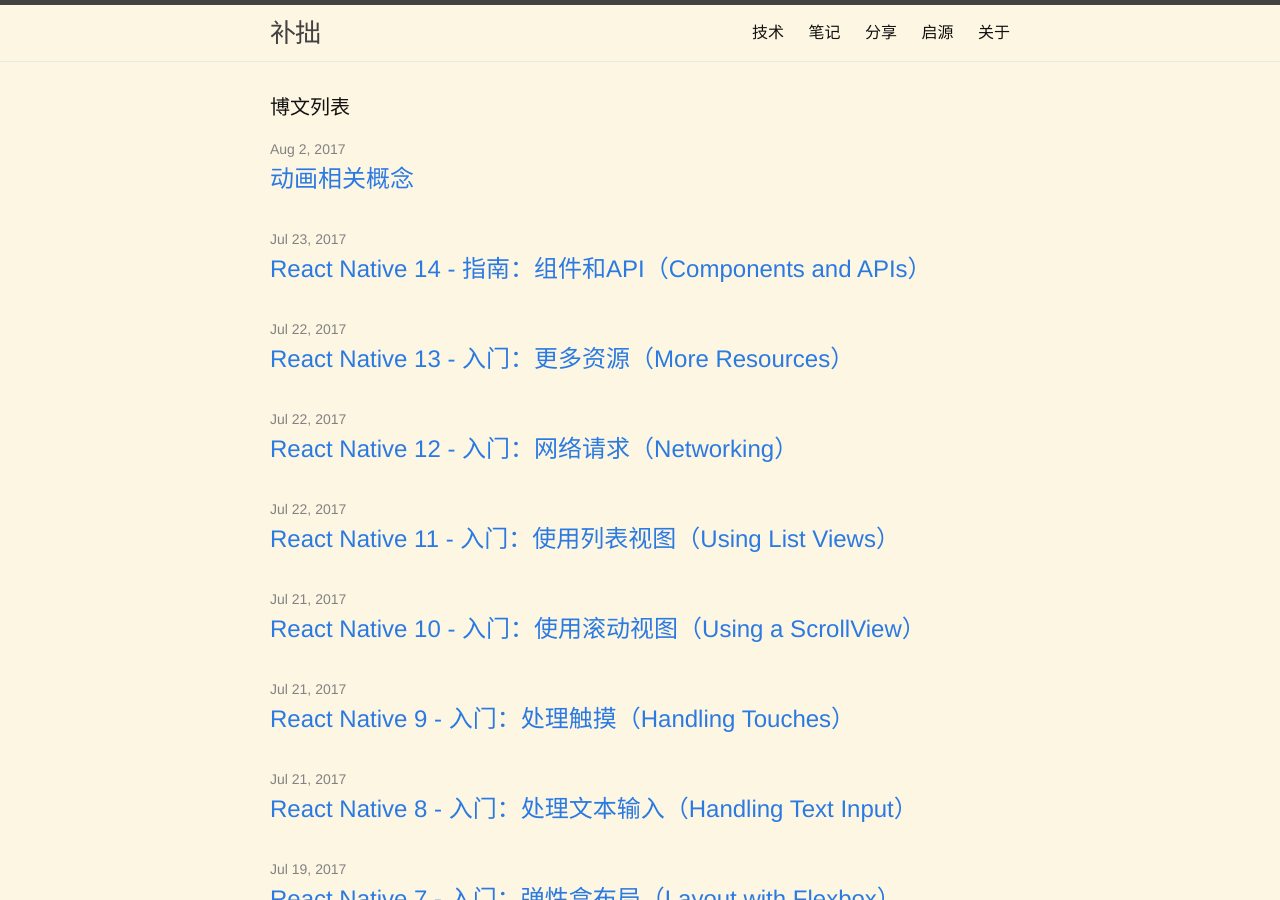
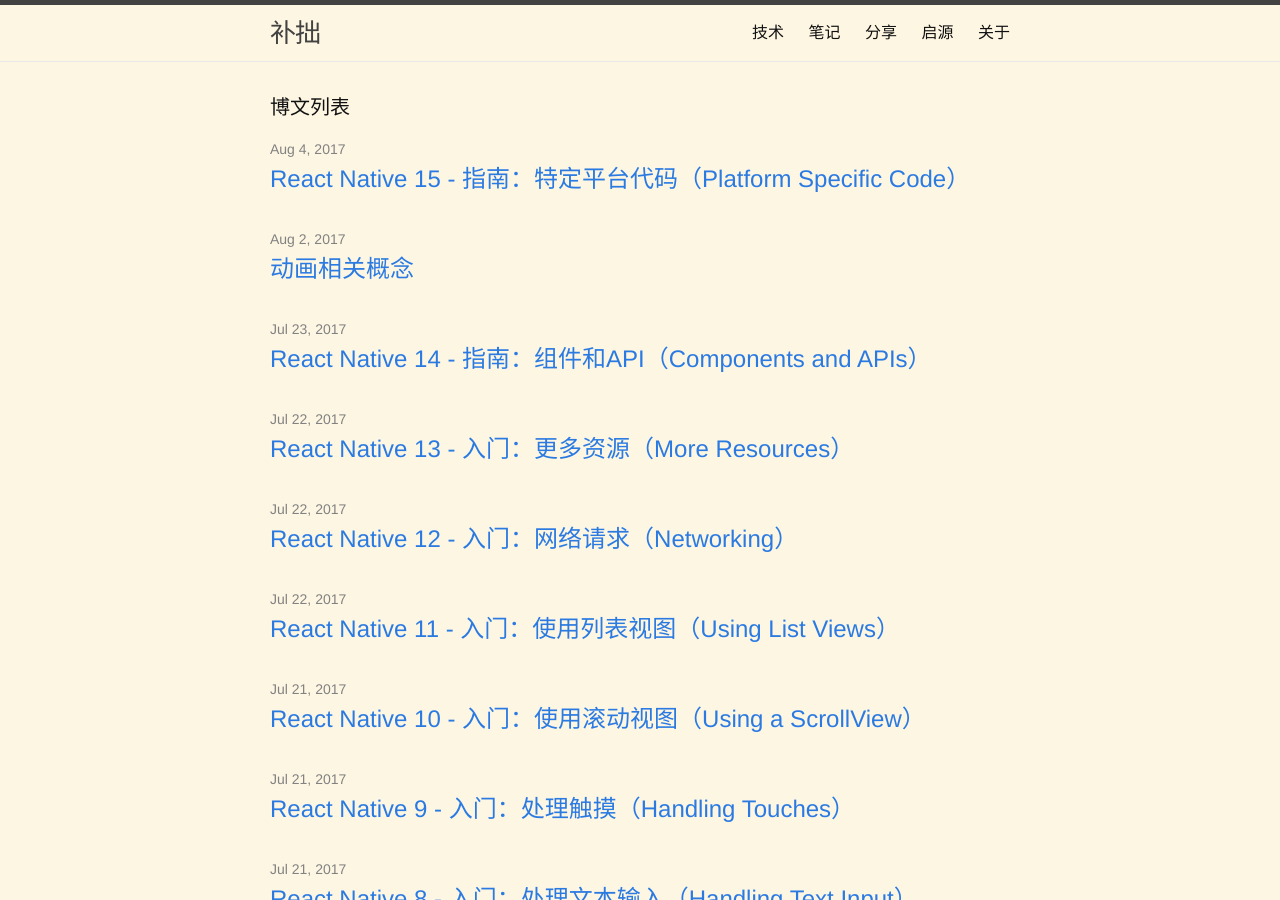
Before and after one commit to testudy/testudy.github.io, a Jekyll site: the page built from index.html, in a window 1280 px wide and 900 px high. Built offline with Jekyll 4.4.1, drawn with Linux system fonts in a browser that asks for light colours; comment, search, counter and statistics services are not loaded; part of the change alters nothing that is shown.

Commit message:
学习平台特定代码

````diff
--- a/tech/_drafts/2017-07-22-react-native-15-guide-PlatformSpecificInformation.md
+++ b/tech/_posts/2017-08-04-react-native-15-guide-PlatformSpecificInformation.md
@@ -1,26 +1,35 @@
 ---
-id: platform-specific-code
-title: Platform Specific Code
-layout: docs
-category: Guides
-permalink: docs/platform-specific-code.html
-next: navigation
-previous: components
+layout: post
+title: React Native 15 - 指南：特定平台代码（Platform Specific Code）
+tags: 原创 技术 翻译 React-Native
 ---
 
+[原文](https://facebook.github.io/react-native/docs/platform-specific-code.html)
+
 When building a cross-platform app, you'll want to re-use as much code as possible. Scenarios may arise where it makes sense for the code to be different, for example you may want to implement separate visual components for iOS and Android.
+
+当创建一个跨平台的应用程序时，期望复用尽可能多的代码。但在某些业务场景中，需要使用不同的代码，比如在iOS和Android中实现不同外观的组件。
 
 React Native provides two ways to easily organize your code and separate it by platform:
 
 * Using the [`Platform` module](docs/platform-specific-code.html#platform-module).
 * Using [platform-specific file extensions](docs/platform-specific-code.html#platform-specific-extensions).
 
+React Native提供了两种区分平台的方式来简化代码的组织：
+
+* 使用[`Platform`模块](#platform-module)。
+* 使用[特定平台文件扩展名](#platform-specific-extensions)。
+
 Certain components may have properties that work on one platform only. All of these props are annotated with `@platform` and have a small badge next to them on the website.
 
+组件中的某个属性可能只能工作在特定的平台上，这些属性在本网站中会用`@platform`标记，并且用一个小图标指示。
 
-## Platform module
+
+## 平台模块（Platform module）
 
 React Native provides a module that detects the platform in which the app is running. You can use the detection logic to implement platform-specific code. Use this option when only small parts of a component are platform-specific.
+
+React Native中提供了一个在应用程序运行过程中检测平台的模块，用来实现特定平台相关的代码逻辑。当模块中跨平台差异较小的时候可以使用这种方式。
 
 ```javascript
 import { Platform, StyleSheet } from 'react-native';
@@ -32,7 +41,11 @@ const styles = StyleSheet.create({
 
 `Platform.OS` will be `ios` when running on iOS and `android` when running on Android.
 
+在iOS中运行时，`Platform.OS`的值是`ios`；在Android中运行时是`android`。
+
 There is also a `Platform.select` method available, that given an object containing Platform.OS as keys, returns the value for the platform you are currently running on.
+
+另外一个可用的方法是`Platform.select`，接收一个Platform.OS值组成的对象，并返回当前运行平台对应的值。
 
 ```javascript
 import { Platform, StyleSheet } from 'react-native';
@@ -54,7 +67,11 @@ const styles = StyleSheet.create({
 
 This will result in a container having `flex: 1` on both platforms, a red background color on iOS, and a blue background color on Android.
 
+执行结果在所有的平台中都包含`flex: 1`，但在iOS中背景颜色是红色，在Android中背景颜色是蓝色。
+
 Since it accepts `any` value, you can also use it to return platform specific component, like below:
+
+这个方法接收的对象参数中可以接受`any`类型的值，所以也可以像下面这样将其用来返回特定平台相关的组件：
 
 ```javascript
 const Component = Platform.select({
@@ -65,9 +82,11 @@ const Component = Platform.select({
 <Component />;
 ```
 
-### Detecting the Android version
+### 检测Android版本（Detecting the Android version）
 
 On Android, the `Platform` module can also be used to detect the version of the Android Platform in which the app is running:
+
+在Android中，`Plateform`模块可以用来检测应用程序运行的Android平台的版本：
 
 ```javascript
 import { Platform } from 'react-native';
@@ -77,9 +96,11 @@ if (Platform.Version === 25) {
 }
 ```
 
-### Detecting the iOS version
+### 检测iOS版本（Detecting the iOS version）
 
 On iOS, the `Version` is a result of `-[UIDevice systemVersion]`, which is a string with the current version of the operating system. An example of the system version is "10.3". For example, to detect the major version number on iOS:
+
+在iOS中，`Version`的结果是`-[UIDevice systemVersion]`，是一个当前操作系统版本的字符串，比如“10.3”。如下所示用来获取当前iOS的主版本号：
 
 ```javascript
 import { Platform } from 'react-native';
@@ -90,11 +111,15 @@ if (majorVersionIOS <= 9) {
 }
 ```
 
-## Platform-specific extensions
+## 特定平台文件扩展名（Platform-specific extensions）
 
 When your platform-specific code is more complex, you should consider splitting the code out into separate files. React Native will detect when a file has a `.ios.` or `.android.` extension and load the relevant platform file when required from other components.
 
+当特定平台相关的代码比较复杂时，可以将代码拆分在不同的文件中。React Native可以在组件中根据平台来选择对应的`.ios.`或`.android.`扩展名的文件。
+
 For example, say you have the following files in your project:
+
+假如在项目中存在下列两个文件：
 
 ```sh
 BigButton.ios.js
@@ -103,8 +128,12 @@ BigButton.android.js
 
 You can then require the component as follows:
 
+可以在组件中使用如下引用操作：
+
 ```javascript
 const BigButton = require('./BigButton');
 ```
 
 React Native will automatically pick up the right file based on the running platform.
+
+React Native将基于当前运行的平台自动的选择正确的文件。
````
